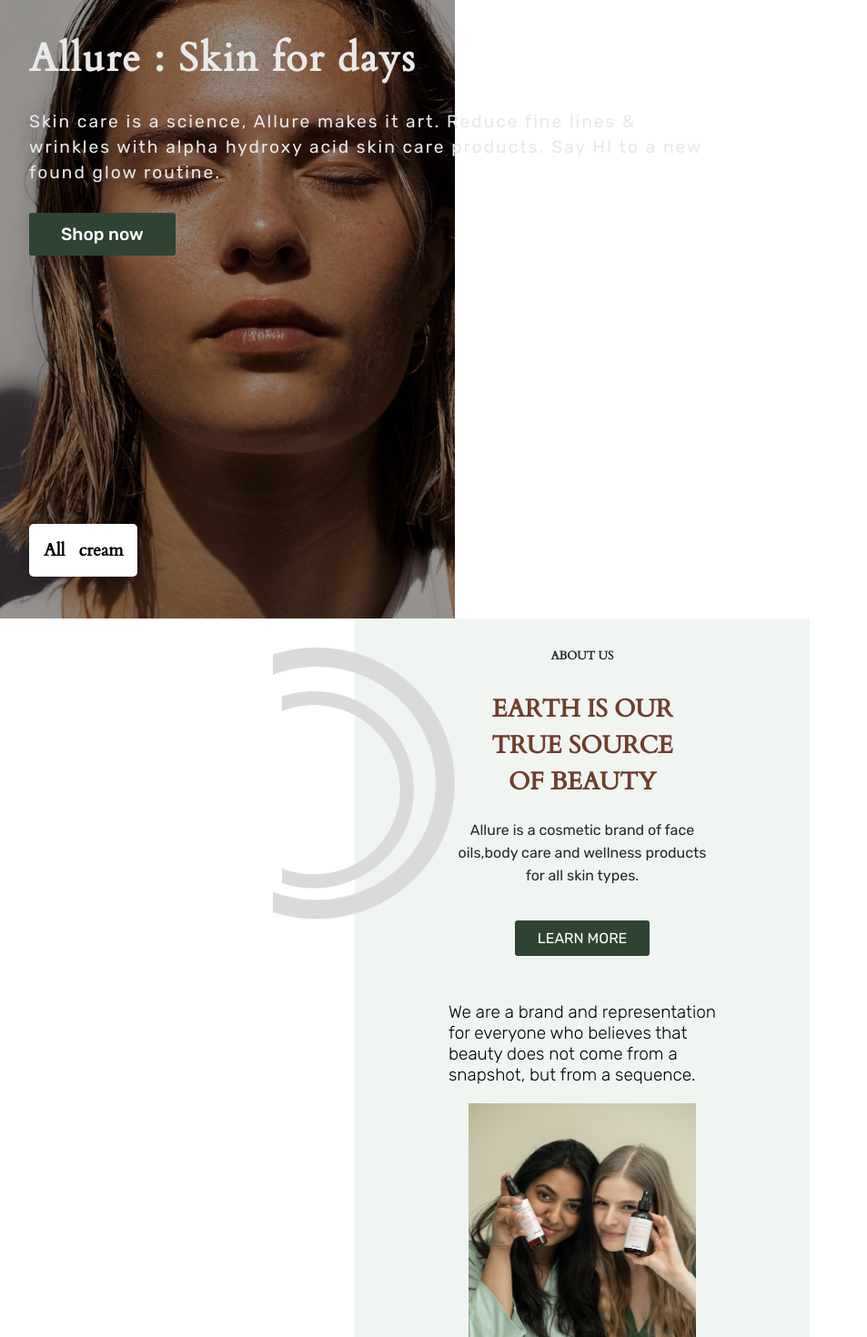
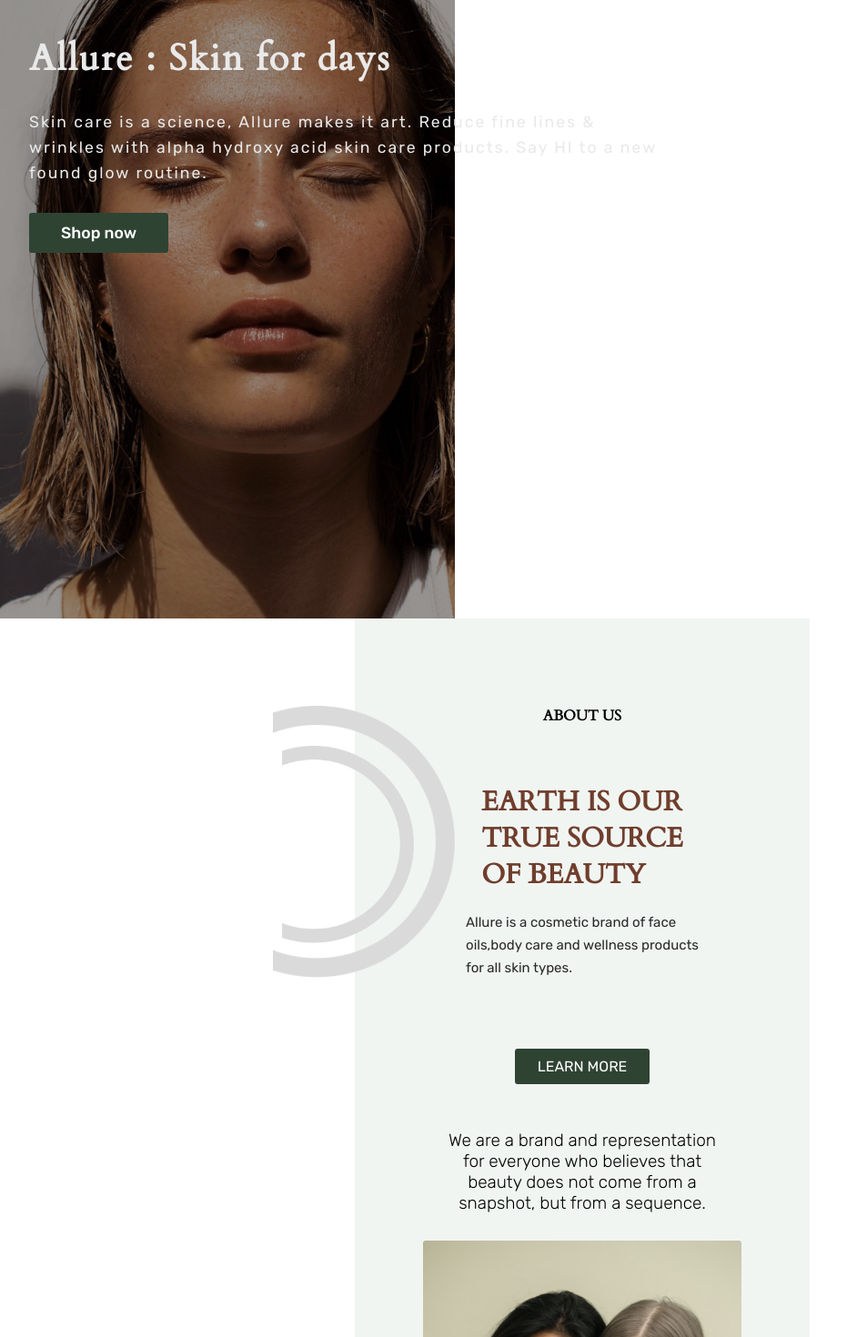
Before and after one commit to Kel-VinTech/Allure-ecommerce, a React (Vite) app: page / in a window 1280 px wide. Shown: the part 120-1590 px from the top of the page at 91% size, without its empty margins (0-953 px from the left). Built offline with nearby package versions, Linux system fonts and the light colour scheme.

Commit message:
made changes

```diff
--- a/src/components/HeroContent.jsx
+++ b/src/components/HeroContent.jsx
@@ -27,10 +27,10 @@ const HeroContent = () => {
             <p className="hero-text">Skin care is a science, Allure makes it art. Reduce fine lines & <br/> wrinkles with alpha hydroxy acid skin care products. Say HI to a new found glow routine.</p>
              <button>Shop now</button>
         </div>
-        <div className="products_collection">
+        {/* <div className="products_collection">
            <h2>All</h2>
            <h2>cream</h2>
-        </div>
+        </div> */}
     </section>
     )
 }
--- a/src/components/MainContent.jsx
+++ b/src/components/MainContent.jsx
@@ -6,22 +6,24 @@ import '../scss/Main.scss';
 const MainContent = () => {
     return(
         <section className="row main">
-            <div className="image">
-                <img className="elipse" src={eli7} />
-                <img className="elipse7" src={eli7} />
-            </div>
+            <div className="main-content">
+            <img className="elipse" src={eli7} />
+            <img className="elipse7" src={eli7} />
+
+            <h4>ABOUT US</h4>
             <div className="content">
                 <div className="content-text">
-                    <h4>ABOUT US</h4>
                     <h2>EARTH IS OUR <br/>TRUE SOURCE <br/>OF BEAUTY</h2>
                     <p>Allure is a cosmetic brand of face <br/> oils,body care and wellness products <br/> for all skin types. </p>
                 </div>
-                <button>LEARN MORE</button>
             </div>
+            <button>LEARN MORE</button>
             <div className="message">
                 <p>We are a brand and representation <br/> for everyone  who believes that <br/> beauty does not come from a <br/> snapshot, but from a sequence.</p>
                 <img className="image1" src={image1} />
             </div>
+            </div>
+
         </section>
     )
 }
--- a/src/scss/Hero.scss
+++ b/src/scss/Hero.scss
@@ -20,7 +20,7 @@ nav{
 }
 
 .logo{
-    font-size: 1.7rem;
+    font-size: 1.6rem;
     font-weight: 700;
     line-height: 22px;
     color:#e9e9e9;
@@ -64,7 +64,7 @@ nav{
 }
 
 .hero-title{
-    font-size: 2.7rem;
+    font-size: 2.5rem;
     font-weight: 700;
     margin-bottom: 30px;
     width: 86%;
@@ -74,7 +74,7 @@ nav{
 }
 
 .hero-text{
-    font-size: 1.2rem;
+    font-size: 1.1rem;
     font-weight: 400;
     margin-bottom: 30px;
     width: 80%;
@@ -86,7 +86,7 @@ nav{
 .hero-content button{
     padding:12px 35px;
     border-radius: 3px;
-    font-size: 1.2rem;
+    font-size: 1.1rem;
     font-weight: 500;
     cursor: pointer;
     border: none;
@@ -96,18 +96,18 @@ nav{
 
 }
 
-.products_collection{
-    position: absolute;
-    top: 87%;
-    display: flex;
-    justify-content: space-between;
-    gap: 15px;
-    padding: 1rem;
-    font-size: 0.8rem;
-    background: #fff;
-    max-width: 80%;
-    border: none;
-    background: #FFFFFF;
-    box-shadow: 6px 6px 50px rgba(0, 0, 0, 0.25);
-    border-radius: 5px;
-}
+// .products_collection{
+//     position: absolute;
+//     top: 87%;
+//     display: flex;
+//     justify-content: space-between;
+//     gap: 15px;
+//     padding: 1rem;
+//     font-size: 0.8rem;
+//     background: #fff;
+//     max-width: 80%;
+//     border: none;
+//     background: #FFFFFF;
+//     box-shadow: 6px 6px 50px rgba(0, 0, 0, 0.25);
+//     border-radius: 5px;
+// }
--- a/src/scss/Main.scss
+++ b/src/scss/Main.scss
@@ -1,6 +1,5 @@
 .main {
   background: #f1f5f2;
-  padding-top: 10rem;
   position: relative;
   max-width: 500px;
   width:100%;
@@ -10,11 +9,12 @@ img {
   max-width: 100%;
 }
 
-.image {
+.main-content{
+  padding:4rem 0;
   display: flex;
-  justify-content: flex-start;
   flex-direction: column;
-  align-items: center;
+   justify-items: center;
+    align-items: center;
 }
 
 .elipse {
@@ -25,22 +25,18 @@ img {
 .elipse7 {
   position: absolute;
   left: -80px;
-  top: 80px;
+  top: 140px;
   width: 145px;
-}
-
-main h1 {
-  position: absolute;
 }
 
 .content{
     display: flex;
     flex-direction: column;
-    justify-content: center;
+    justify-items: center;
     align-items: center;
-    text-align: center;
+    padding: 4rem 0;
 }
-.content button {
+.main-content button {
   padding: 10px 25px;
   border-radius: 3px;
   font-size: 1rem;
@@ -55,7 +51,6 @@ main h1 {
 
 .content-text {
   position: relative;
-  width: 86%;
   padding-bottom: 12px;
   display: flex;
     flex-direction: column;
@@ -73,7 +68,7 @@ main h1 {
   font-family: "Cardo";
   font-style: normal;
   font-weight: 700;
-  font-size: 27px;
+  font-size: 30px;
   line-height: 40px;
   color: #703e2d;
   margin-bottom: 20px;
@@ -82,10 +77,9 @@ main h1 {
 .content-text p {
   font-family: "Rubik", sans-serif;
   font-weight: 400;
-  font-size: 16px;
+  font-size: 15px;
   line-height: 25px;
   color: #292929;
-  margin-bottom: 25px;
 }
 
 .message{
@@ -93,16 +87,18 @@ main h1 {
     flex-direction: column;
     justify-content: center;
     align-items: center;
+    text-align: center;
 }
 .message p {
   font-family: "Rubik", sans-serif;
   font-style: normal;
   font-weight: 300;
   font-size: 19px;
-  margin-bottom: 20px;
+  margin-bottom: 30px;
 
 }
 
 .message img {
-  max-width: 250px;
+  width: 350px;
+  border-radius: 3px;
 }
```
